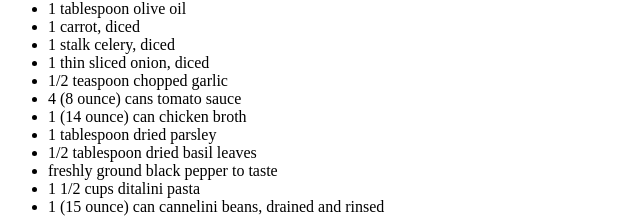
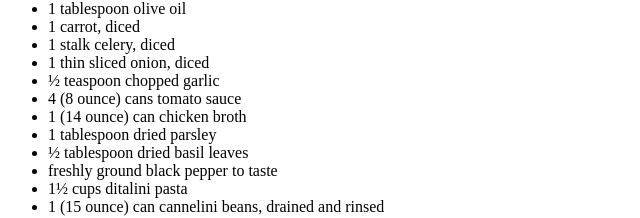
Before and after one commit to gioezc/odin-recipes, a plain HTML site: page recipes/pasta.html in a window 1280 px wide. Shown: the part 748-966 px from the top of the page, 0-640 px from the left. Drawn offline with Linux system fonts and the light colour scheme.

Commit message:
Fix fractions in ingredients list in recipes/pasta.html

```diff
--- a/recipes/pasta.html
+++ b/recipes/pasta.html
@@ -24,13 +24,13 @@
         <li>1 carrot, diced</li>
         <li>1 stalk celery, diced</li>
         <li>1 thin sliced onion, diced</li>
-        <li>1/2 teaspoon chopped garlic</li>
+        <li>½ teaspoon chopped garlic</li>
         <li>4 (8 ounce) cans tomato sauce</li>
         <li>1 (14 ounce) can chicken broth</li>
         <li>1 tablespoon dried parsley</li>
-        <li>1/2 tablespoon dried basil leaves</li>
+        <li>½ tablespoon dried basil leaves</li>
         <li>freshly ground black pepper to taste</li>
-        <li>1 1/2 cups ditalini pasta</li>
+        <li>1½ cups ditalini pasta</li>
         <li>1 (15 ounce) can cannelini beans, drained and rinsed</li>
     </ul>
 
```
